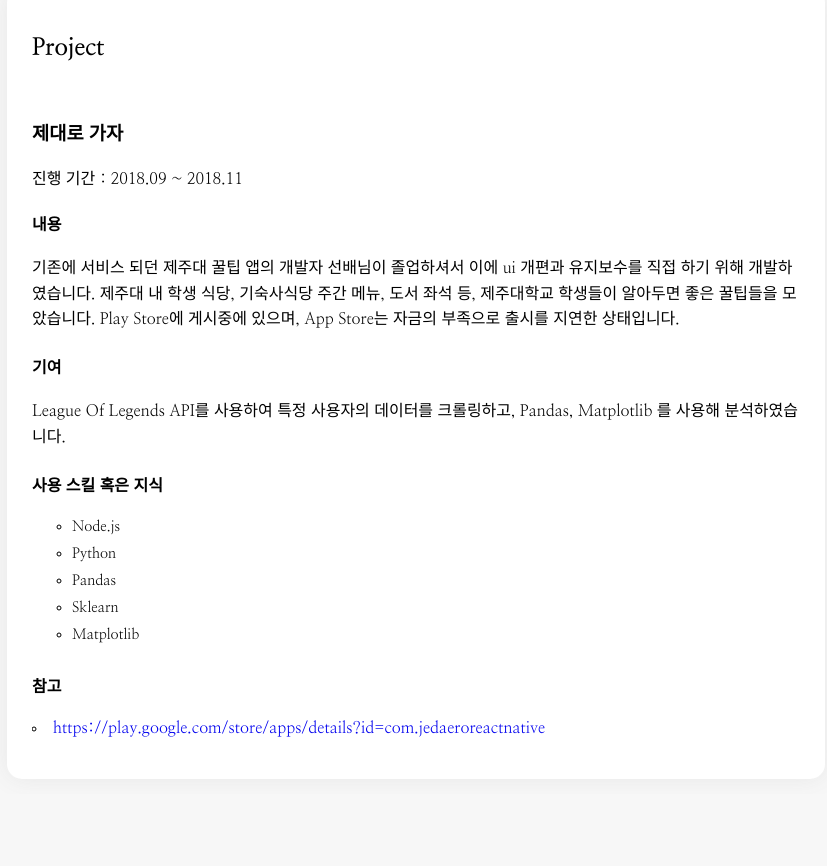
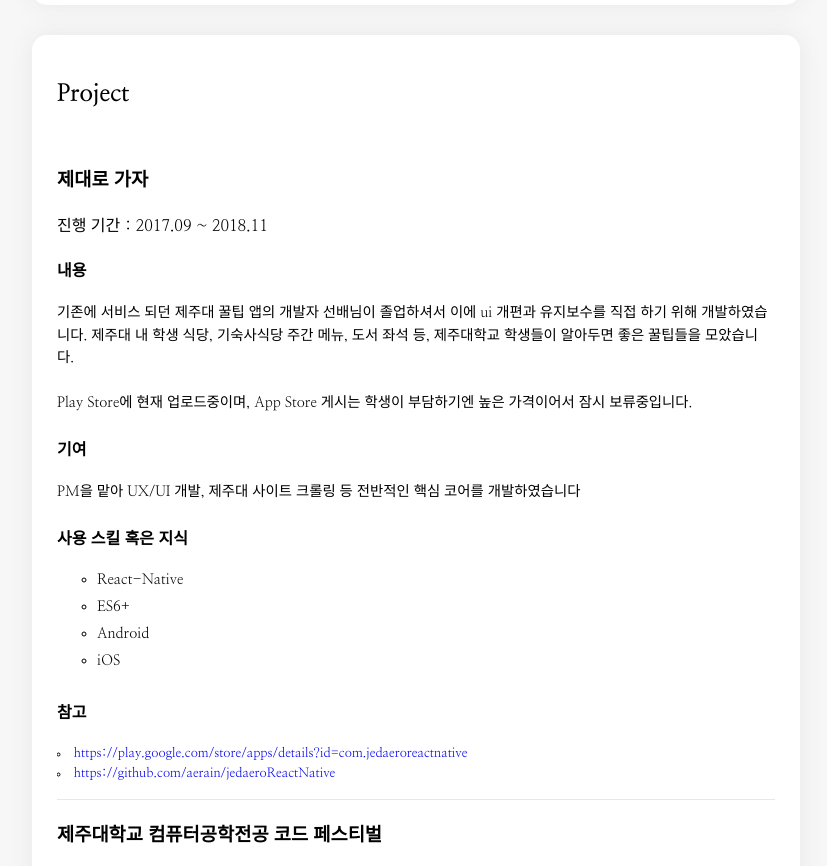
Before and after one commit to aerain/resume, a React (Create React App) app: page / in a window 1280 px wide. Shown: the part 1931-2797 px from the top of the page, without its empty margins (224-1051 px from the left). Before the commit the page ends 2725 px from the top, so only its background shows below. Built offline with nearby package versions, Linux system fonts and the light colour scheme.

Commit message:
프로젝트 추가

```diff
--- a/package.json
+++ b/package.json
@@ -2,7 +2,7 @@
   "name": "resume",
   "version": "0.1.0",
   "private": true,
-  "homepage": "https://github.com/aerain/resume",
+  "homepage": "https://aerain.github.io/resume",
   "dependencies": {
     "gh-pages": "^2.0.1",
     "prop-types": "^15.7.2",
--- a/src/components/Career.js
+++ b/src/components/Career.js
@@ -17,7 +17,7 @@ const Career = ({careers = []}) => {
     return (
         <Card className="career">
             <Fragment>
-                <h2>Work Experience</h2>
+                <h2>Experience</h2>
                 <ul>
                     {careers.map(renderItem) }
                 </ul>
--- a/src/config.js
+++ b/src/config.js
@@ -40,10 +40,58 @@ const config = {
     projects: [
         {
             name: "제대로 가자",
-            duration: "2018.09 ~ 2018.11",
-            description: "기존에 서비스 되던 제주대 꿀팁 앱의 개발자 선배님이 졸업하셔서 이에 ui 개편과 유지보수를 직접 하기 위해 개발하였습니다. 제주대 내 학생 식당, 기숙사식당 주간 메뉴, 도서 좌석 등, 제주대학교 학생들이 알아두면 좋은 꿀팁들을 모았습니다. Play Store에 게시중에 있으며, App Store는 자금의 부족으로 출시를 지연한 상태입니다.",
-            contribution: "League Of Legends API를 사용하여 특정 사용자의 데이터를 크롤링하고, Pandas, Matplotlib 를 사용해 분석하였습니다.",
-            skills: ["Node.js", "Python", "Pandas", "Sklearn", "Matplotlib"],
+            duration: "2017.09 ~ 2018.11",
+            description: `기존에 서비스 되던 제주대 꿀팁 앱의 개발자 선배님이 졸업하셔서 이에 ui 개편과 유지보수를 직접 하기 위해 개발하였습니다. 제주대 내 학생 식당, 기숙사식당 주간 메뉴, 도서 좌석 등, 제주대학교 학생들이 알아두면 좋은 꿀팁들을 모았습니다.
+
+            Play Store에 현재 업로드중이며, App Store 게시는 학생이 부담하기엔 높은 가격이어서 잠시 보류중입니다.`,
+            contribution: "PM을 맡아 UX/UI 개발, 제주대 사이트 크롤링 등 전반적인 핵심 코어를 개발하였습니다",
+            skills: ["React-Native", "ES6+", "Android", "iOS"],
+            etc: [
+                "https://play.google.com/store/apps/details?id=com.jedaeroreactnative",
+                "https://github.com/aerain/jedaeroReactNative"
+            ],
+        },
+        {
+            name: "제주대학교 컴퓨터공학전공 코드 페스티벌",
+            duration: "2018.10.27 ~ 2018.11.26",
+            description: `컴퓨터공학전공 학생들을 대상으로 한 알고리즘 웹 플랫폼입니다.
+            사용자는 부여받은 아이디와 비밀번호를 입력하여 로그인하면, 학년별로 배정받은 알고리즘 문제를 풀 수 있습니다.
+            알고리즘 문제를 풀고나서 제출하면, 코드의 내용은 전부 파일시스템에 저장되고, 정답을 맞출경우에는 DB에 반영되어 자신이 맞춘 문제 수를 확인할 수 있습니다.`,
+            contribution: "PM을 맡아 UX/UI 전반과 언어별 컴파일 로직등의 코어 개발을 맡았습니다.",
+            skills: ["SpringBoot", "Thymeleaf", "HTML5/CSS3/JavaScript(ES6+)", "AJAX"],
+            etc: ["https://github.com/JNU-CE-Code-Festival/Server"],
+        },
+        {
+            name: "알바톡 - 알바준비생을 위한 정보 관리 지원 앱.",
+            duration: "2019.01 ~ 2019.02",
+            description: `데스크탑에서 알바천국, 알바몬 홈페이지를 파싱하여 카톡으로 알바 내용을 빠르게 공유해 줄 수 있는 크롬 확장 앱입니다.
+            알바천국, 알바몬 홈페이지가 아닐경우에는 별도의 메신저가 필요없이 내게 쓰기로 메모를 보낼 수 있습니다. 또한 알바 급여 정보를 계산할 수 있게 지원해 주는 기능도 제공합니다.`,
+            contribution: "React와 SPA에 대한 개발 전반을 담당하였습니다.",
+            skills: ["React.js", "SPA", "Chrome Extension"],
+            etc: [
+                "https://albatalk.github.io",
+                "https://chrome.google.com/webstore/detail/%EC%95%8C%EB%B0%94%ED%86%A1/mfbbbkcmgjogfeoapgheljkhobflkmde",
+                "https://github.com/hebal400/hebal400.github.io",
+                "https://github.com/hebal400/lookingforalba"
+            ],
+        },
+        {
+            name: "무형 물품 판매를 위한 Ticket Solution",
+            duration: "2017.05 ~ 2018.08",
+            description: `행사 티켓 등의 무형 물품 판매를 위한 통합 플랫폼입니다.
+            중소벤처기업부 주관 국책사업의 산학협력으로 서울의 한 기업과 협업하여 개발하였습니다.
+
+            일반 구매자를 위한 플랫폼이 아니라, GMarket, 11st, TicketMonster, Coupang 등의 다양한 오픈마켓에서 티켓을 판매하는 판매자들을 위한 무형 상품을 통합 관리 서비스입니다. 또한 특정 장소에서 바코드 스캐너등의 기기를 사용할 수 없을 때 핸드폰으로 발권된 쿠폰의 사용 처리를 간편하게 작업할 수 있습니다.`,
+            contribution: "모바일 Front-End의 전반적인 개발을 맡았으며 AWS SDK 를 사용하여 앱과 연동할 수 있게 개발하였습니다.",
+            skills: ["React-Native", "JavaScript(ES6+)", "Cognito", "DynamoDB"],
+            etc: ["https://play.google.com/store/apps/details?id=com.jedaeroreactnative"],
+        },
+        {
+            name: "BLE Beacon을 활용한 반려견 위치 추적 시스템",
+            duration: "2017.08~ 2018.08",
+            description: `집 안에 세 개의 BLE 비콘을 부착하면, 비콘에서 송출하는 RSSI 신호와 TxPower를 분석하여 세 비콘과 반려견과의 각 거리를 구합니다. 구해낸 세 거리를 통하여 삼변 측량을 통해 좌표를 계산하고 이를 서버에 POST하면, 서버에서 이를 받아 반려견의 현재 위치를 그려주는 시스템입니다.`,
+            contribution: "RSSI 신호 안정화를 위한 소프트웨어 필터링을 맡았고, 테스트를 위한 안드로이드 앱을 개발하였습니다.",
+            skills: ["JAVA", "Android", "Android BLE", "Kalman-Filter", "Moving-Average", "iBeacon GATT specification"],
             etc: ["https://play.google.com/store/apps/details?id=com.jedaeroreactnative"],
         }
     ]
--- a/src/styles/App.css
+++ b/src/styles/App.css
@@ -2,6 +2,7 @@
   background-color: #ffffff;
   padding: 25px;
   margin: 0 0 10px 0;
+  box-sizing: border-box;
 }
 
 .profile {
@@ -9,18 +10,21 @@
 }
 
 .profile > * {
-  animation-duration: 1.25s;
+  animation-duration: 1s;
   animation-name: slidein;
   animation-fill-mode: both;
+
 }
 
 @keyframes slidein {
   from {
     visibility: hidden;
+    transform:translateY(-15px);
     opacity: 0;
   }
   to {
     visibility: visible;
+    transform:translateY(0);
     opacity: 1;
   }
 }
@@ -87,18 +91,21 @@
 .skill,.career,.presentation,.project {
   animation-fill-mode: both;
   animation-duration: 0.5s;
+  animation-timing-function: ease;
   animation-name: goingup;
 }
 
 @keyframes goingup {
   from {
     visibility: hidden;
-    margin-top: 100vh;
+    opacity: 0;
+    transform:translateY(100vh);
   }
 
   to {
     visibility: visible;
-    margin-top: 0%;
+    opacity: 1;
+    transform:translateY(0%);
   }
 }
 
@@ -155,7 +162,9 @@
 }
 
 .presentation > ul > li > .description,.project > ul > li > .description {
-  line-height: 1.6rem;
+  line-height: 1.4rem;
+  font-size: 0.9rem;
+  white-space: pre-line;
 }
 
 .presentation > ul > li > ul.skills,.project > ul > li > ul.skills {
@@ -180,6 +189,8 @@
   white-space: nowrap;
   overflow: hidden;
   text-overflow: ellipsis;
+  line-height: 1.2rem;
+  font-size: 0.8rem;
 }
 
 .presentation > ul > li > ul.etc > li > a,.project > ul > li > ul.etc > li > a {
```
